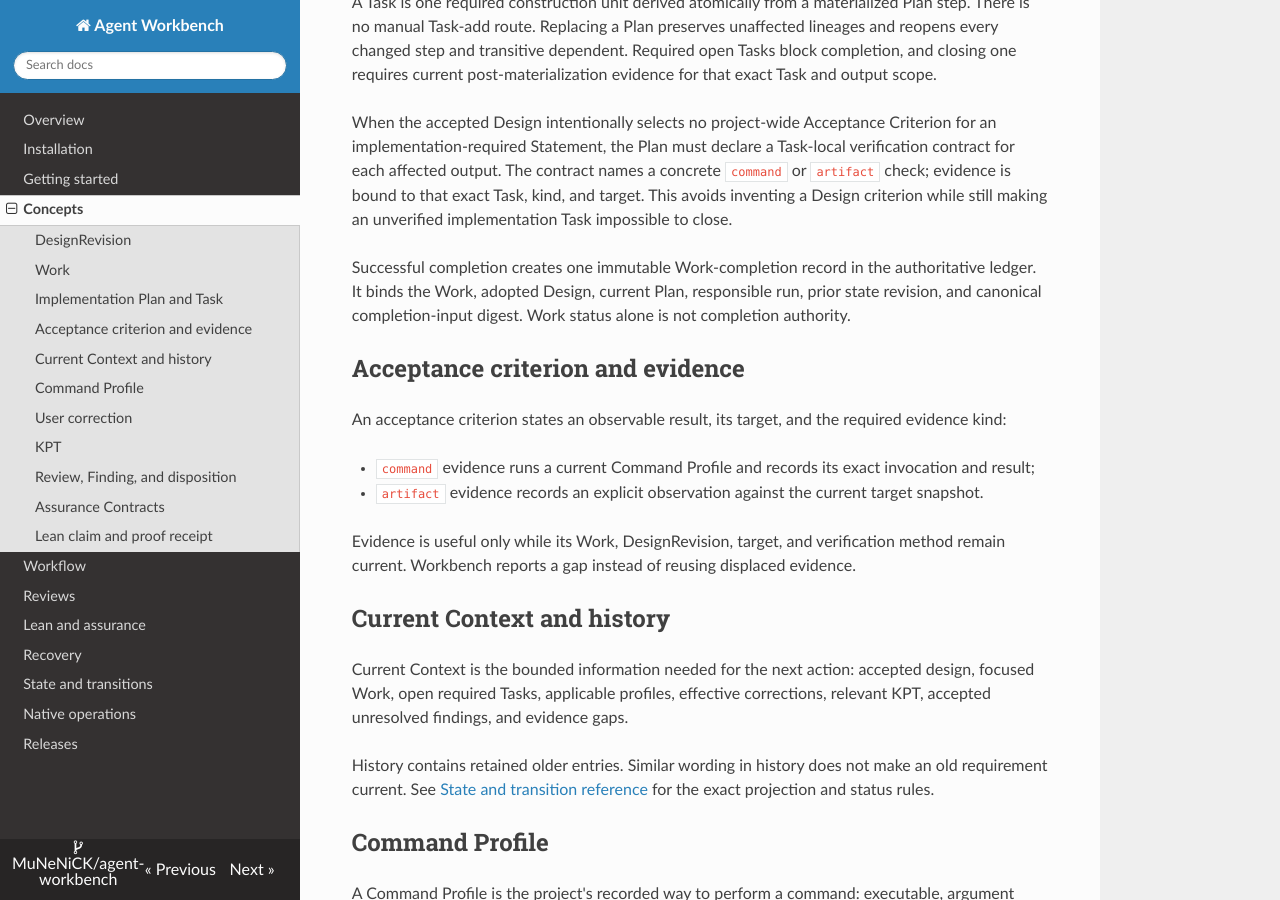
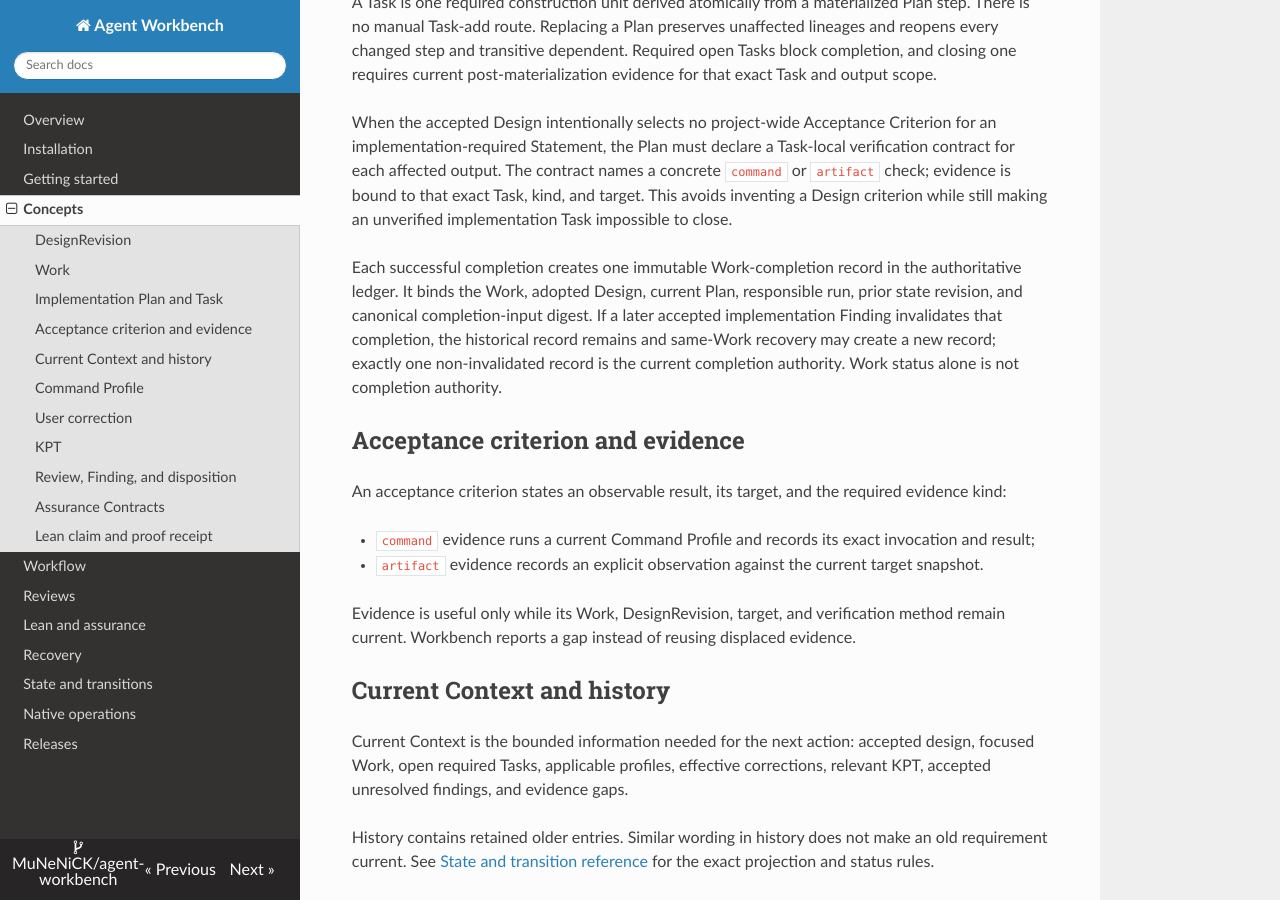
Before and after one commit to MuNeNiCK/agent-workbench, an MkDocs documentation site: the page built from docs/content/concepts.md, in a window 1280 px wide and 900 px high, scrolled down 889 px. Built offline with MkDocs 1.6.1, drawn with Linux system fonts in a browser that asks for light colours; nearby versions of some CDN libraries.

Commit message:
fix: preserve historical completion authorities

```diff
--- a/docs/content/concepts.md
+++ b/docs/content/concepts.md
@@ -40,9 +40,12 @@ each affected output. The contract names a concrete `command` or `artifact` chec
 to that exact Task, kind, and target. This avoids inventing a Design criterion while still making an
 unverified implementation Task impossible to close.
 
-Successful completion creates one immutable Work-completion record in the authoritative ledger. It
-binds the Work, adopted Design, current Plan, responsible run, prior state revision, and canonical
-completion-input digest. Work status alone is not completion authority.
+Each successful completion creates one immutable Work-completion record in the authoritative
+ledger. It binds the Work, adopted Design, current Plan, responsible run, prior state revision, and
+canonical completion-input digest. If a later accepted implementation Finding invalidates that
+completion, the historical record remains and same-Work recovery may create a new record; exactly
+one non-invalidated record is the current completion authority. Work status alone is not completion
+authority.
 
 ## Acceptance criterion and evidence
 
```
Also changed, not shown: docs/content/workflow.md (+5 -3 lines), 3 other files.
